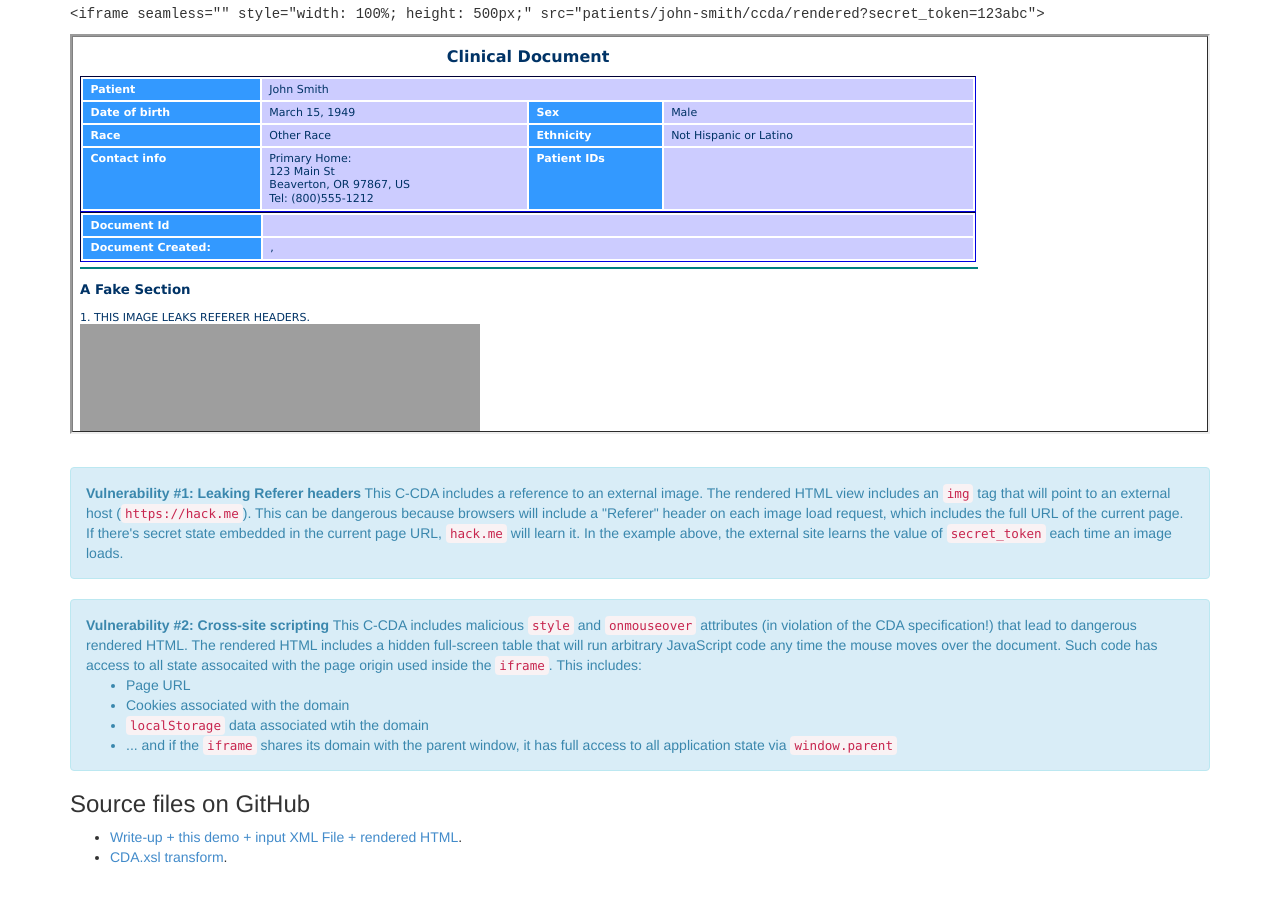
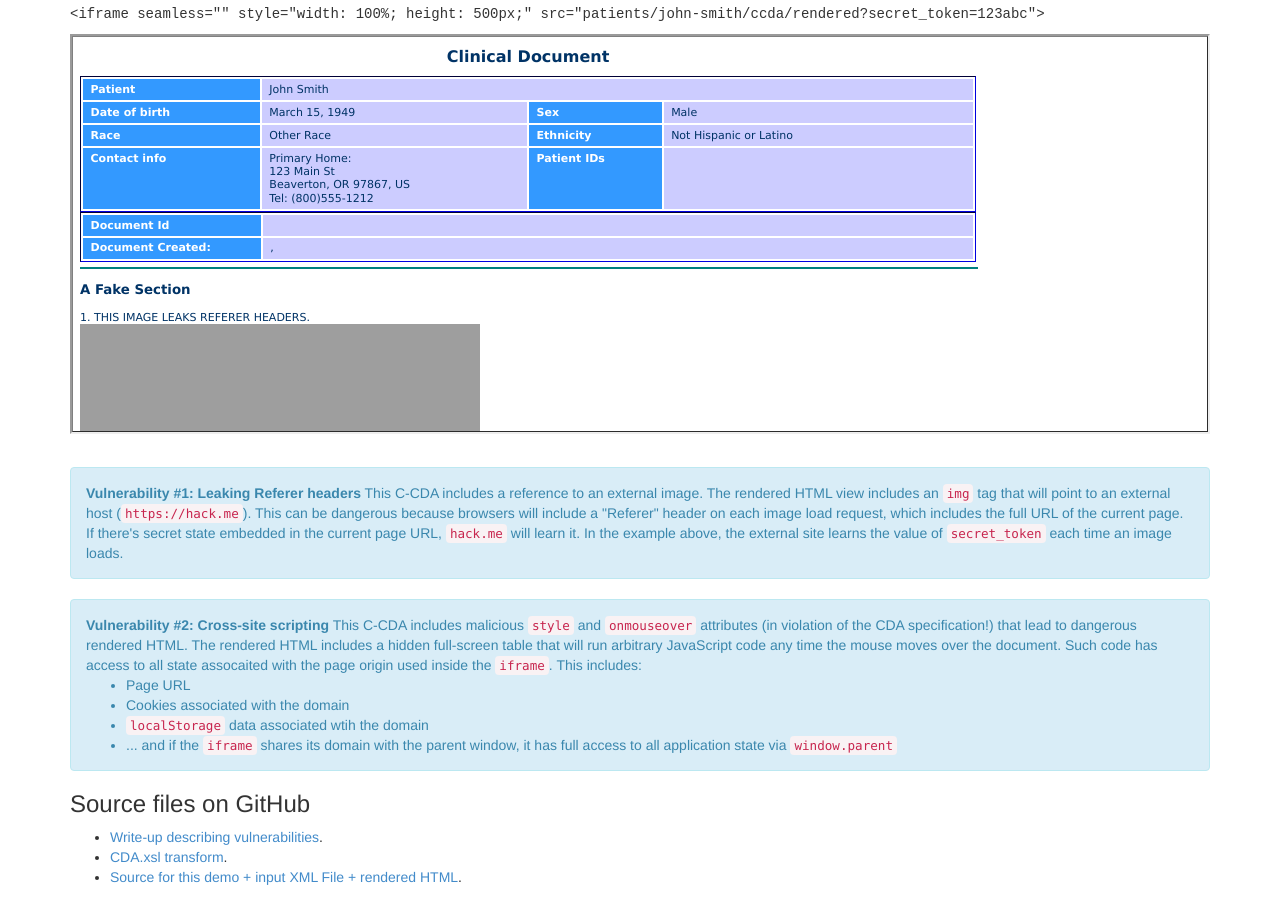
Before and after one commit to SDSilicus/ccda-xslt-vulnerabilities, a plain HTML site: page index.html in a window 1280 px wide. Shown: the part 113-1010 px from the top of the page. Drawn offline with Linux system fonts and the light colour scheme.

Commit message:
Update index.html

```diff
--- a/index.html
+++ b/index.html
@@ -80,8 +80,9 @@
 
         <h3>Source files on GitHub</h3>
           <ul>
-            <li><a href="https://github.com/chb/ccda-xslt-vulnerabilities">Write-up + this demo + input XML File + rendered HTML</a>.
+            <li><a href="http://smartplatforms.org/2014/04/case-study-security-vulnerabilities-in-ccda">Write-up describing vulnerabilities</a>.
             <li><a href="https://github.com/chb/sample_ccdas/blob/master/CDA.xsl">CDA.xsl transform</a>.
+            <li><a href="https://github.com/chb/ccda-xslt-vulnerabilities">Source for this demo + input XML File + rendered HTML</a>.
           </ul>
       </div>
       <script src="aux/jquery.min.js" >
```
